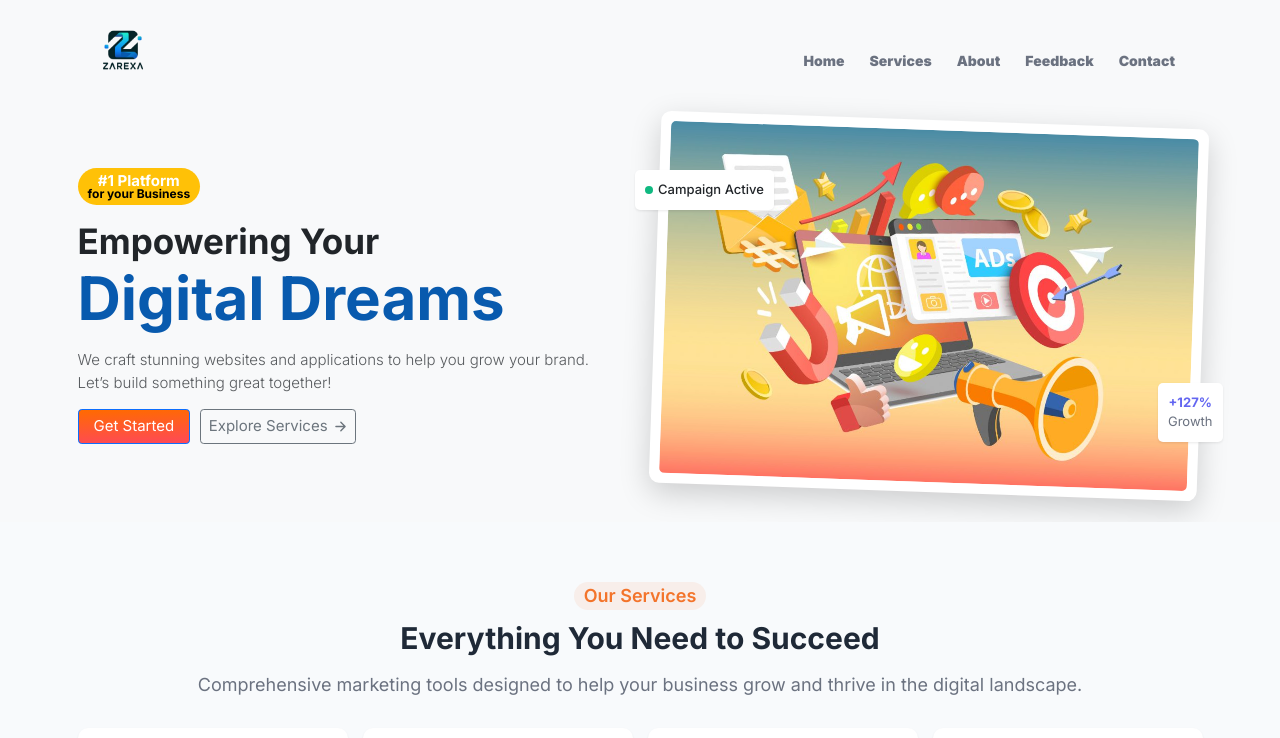
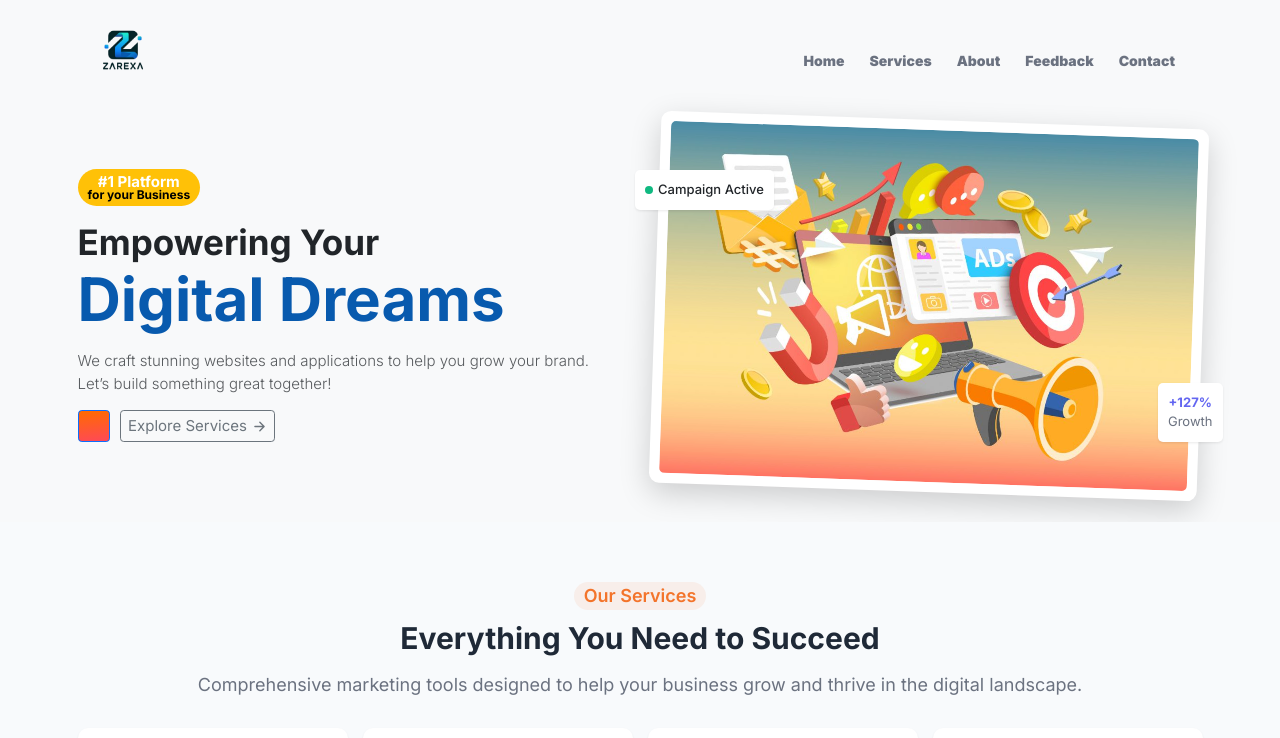
Before and after one commit to ridhamjeetkaur/digital_marketing, a React (Create React App) app: page / in a window 1280 px wide. Shown: the top 738 px of the page. Built offline with nearby package versions, Linux system fonts and the light colour scheme.

Commit message:
get stareted r

```diff
--- a/src/components/Contact.tsx
+++ b/src/components/Contact.tsx
@@ -147,7 +147,7 @@ const Contact: React.FC = () => {
                 {BsGeoAltFill({})}
               </div>
               <h4>Visit Here</h4>
-              <p>STEP-GNDEC, Gill's Garden Road
+              <p>STEP-GNDEC, Room No. 11, Gill's Garden Road
 </p>
               <p>Ludhiana – 141006, India</p>
             </div>
--- a/src/components/Hero.tsx
+++ b/src/components/Hero.tsx
@@ -45,7 +45,7 @@ const Hero: React.FC = () => {
 
             <div className="d-flex gap-3 flex-wrap">
               <a href="#get-started" className="btn btn-primary px-4 py-2"style={{ fontSize: '1.50rem' }} >
-                Get Started
+                {/* Get Started */}
               </a>
               <a
                 href="#services"
```
